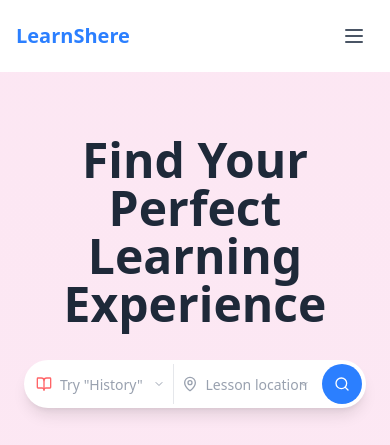
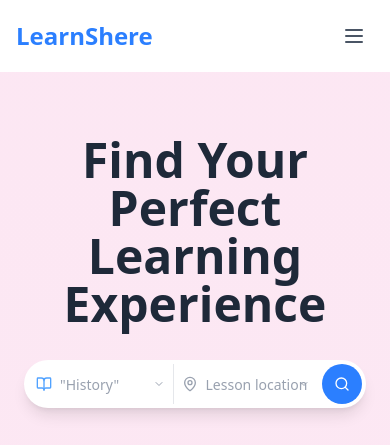
Before and after one commit to riyeba/DRAmbali_project, a React (Vite) app: page / in a window 390 px wide. Shown: the top 445 px of the page. Built offline with nearby package versions, Linux system fonts and the light colour scheme; the HTML template or start-up script is replaced by a standard one.

Commit message:
fourthcommit

```diff
--- a/src/components/Header.jsx
+++ b/src/components/Header.jsx
@@ -18,7 +18,7 @@ const Header = () => {
     <div className="bg-gradient-to-b from-pink-100 to-pink-50 overflow-x-hidden">
       {/* Header */}
       <header className="flex justify-between items-center p-4 bg-white shadow-sm relative">
-        <div className="text-xl sm:text-2xl font-bold text-blue-500">LearnShere</div>
+        <div className="text-2xl sm:text-2xl font-bold text-blue-500">LearnShere</div>
 
         {/* Desktop view */}
         <div className="hidden md:flex items-center gap-4">
--- a/src/components/SearchBar.jsx
+++ b/src/components/SearchBar.jsx
@@ -113,12 +113,12 @@ export default function SearchBar() {
       <div className="bg-white rounded-full p-1 sm:p-2 flex items-center shadow-lg">
         {/* Subject Input */}
         <div className="flex items-center flex-1 px-2 sm:px-4 py-2 sm:py-3 border-r border-gray-200 relative min-w-0" ref={subjectRef}>
-          <BookOpen className="h-4 w-4 sm:h-5 sm:w-5 text-red-400 mr-2 sm:mr-3 flex-shrink-0" />
+          <BookOpen className="h-4 w-4 sm:h-5 sm:w-5 text-blue-400 mr-2 sm:mr-3 flex-shrink-0" />
           <div className="flex-1 relative min-w-0">
             <input
               type="text"
               className="w-full text-sm sm:text-base lg:text-lg border-none outline-none bg-transparent placeholder-gray-400"
-              placeholder={searchValue ? '' : `Try "${subjects[currentSubjectIndex]}"`}
+              placeholder={searchValue ? '' : `"${subjects[currentSubjectIndex]}"`}
               value={searchValue}
               onChange={handleSubjectInputChange}
               onFocus={handleSubjectInputFocus}
```
